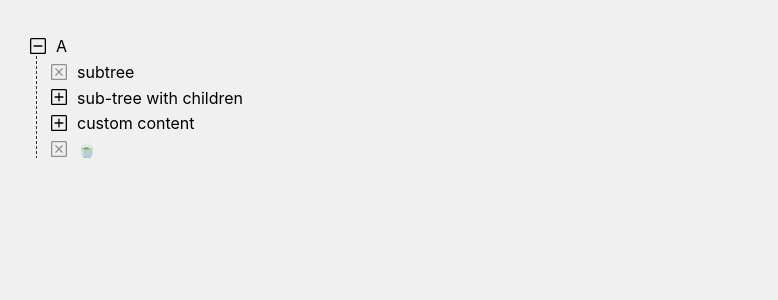
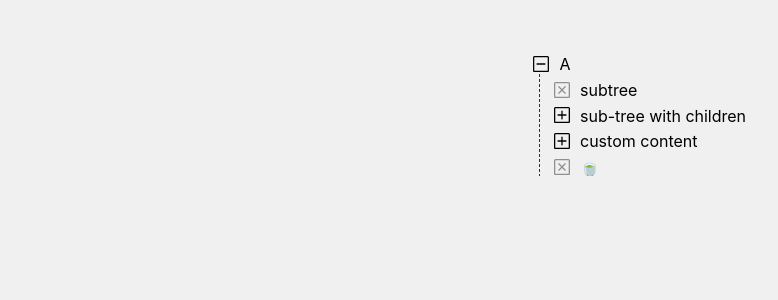
Before and after one commit to sidhlee/react-spring-v9-examples, a React (Create React App) app: page /trees in a window 1280 px wide. Shown: the top 300 px of the page, without its empty margins (0-778 px from the left). Built offline with nearby package versions, Linux system fonts and the light colour scheme.

Commit message:
Fix styles

```diff
--- a/src/App.tsx
+++ b/src/App.tsx
@@ -1,11 +1,13 @@
 import React from 'react';
+import styled from 'styled-components';
 
 import { GlobalStyle } from './styles';
 import MessageHub from './examples/messageHub/MessageHub';
 import { Switch, Route, NavLink } from 'react-router-dom';
 import Trees from './examples/trees/Trees';
 
-const Navigation = () => (
+const Navigation = styled(({ className }) => (
+  <nav className={className}>
     <ul>
       <li>
         <NavLink to="message-hub">Message Hub</NavLink>
@@ -14,7 +16,18 @@ const Navigation = () => (
         <NavLink to="trees">Trees</NavLink>
       </li>
     </ul>
-);
+  </nav>
+))`
+  width: 100%;
+  height: 100vh;
+  text-align: center;
+  display: flex;
+  justify-content: center;
+  align-items: center;
+  li {
+    padding-bottom: 0.5em;
+  }
+`;
 
 const App = () => {
   return (
--- a/src/examples/messageHub/MessageHub.tsx
+++ b/src/examples/messageHub/MessageHub.tsx
@@ -81,7 +81,7 @@ const MessageHub = ({
   return (
     <>
       <Main className="main" onClick={handleMainClick}>
-        Click here to create notification
+        <p>Click here to create notification</p>
         <Container>
           {transition(({ life, ...style }, message, state) => {
             // Transition still passing cancelled message into cb
--- a/src/examples/messageHub/messageHubStyles.tsx
+++ b/src/examples/messageHub/messageHubStyles.tsx
@@ -4,7 +4,7 @@ import { animated } from 'react-spring';
 export const Main = styled('div')`
   position: relative;
   width: 100%;
-  height: 100%;
+  height: 100vh;
   overflow: hidden;
   cursor: pointer;
   display: flex;
--- a/src/examples/trees/Trees.tsx
+++ b/src/examples/trees/Trees.tsx
@@ -1,10 +1,10 @@
 import React from 'react';
+import styled from 'styled-components';
 import Tree from './Tree';
 
-type TreesProps = {};
-
-const Trees = (props: TreesProps) => {
+const Trees = ({ className }: { className?: string }) => {
   return (
+    <div className={className}>
       <Tree name="A" defaultOpen>
         <Tree name="subtree" />
         <Tree name="sub-tree with children">
@@ -39,7 +39,13 @@ const Trees = (props: TreesProps) => {
           }
         />
       </Tree>
+    </div>
   );
 };
 
-export default Trees;
+export default styled(Trees)`
+  width: 100%;
+  display: flex;
+  justify-content: center;
+  padding: 3em;
+`;
--- a/src/styles.tsx
+++ b/src/styles.tsx
@@ -49,7 +49,6 @@ export const GlobalStyle = createGlobalStyle`
   #root {
     width: 100%;
     height: 100%;
-    padding: 30px;
   }
 
   ul {
```
Lines whose indentation alone changed are shown as unchanged.
